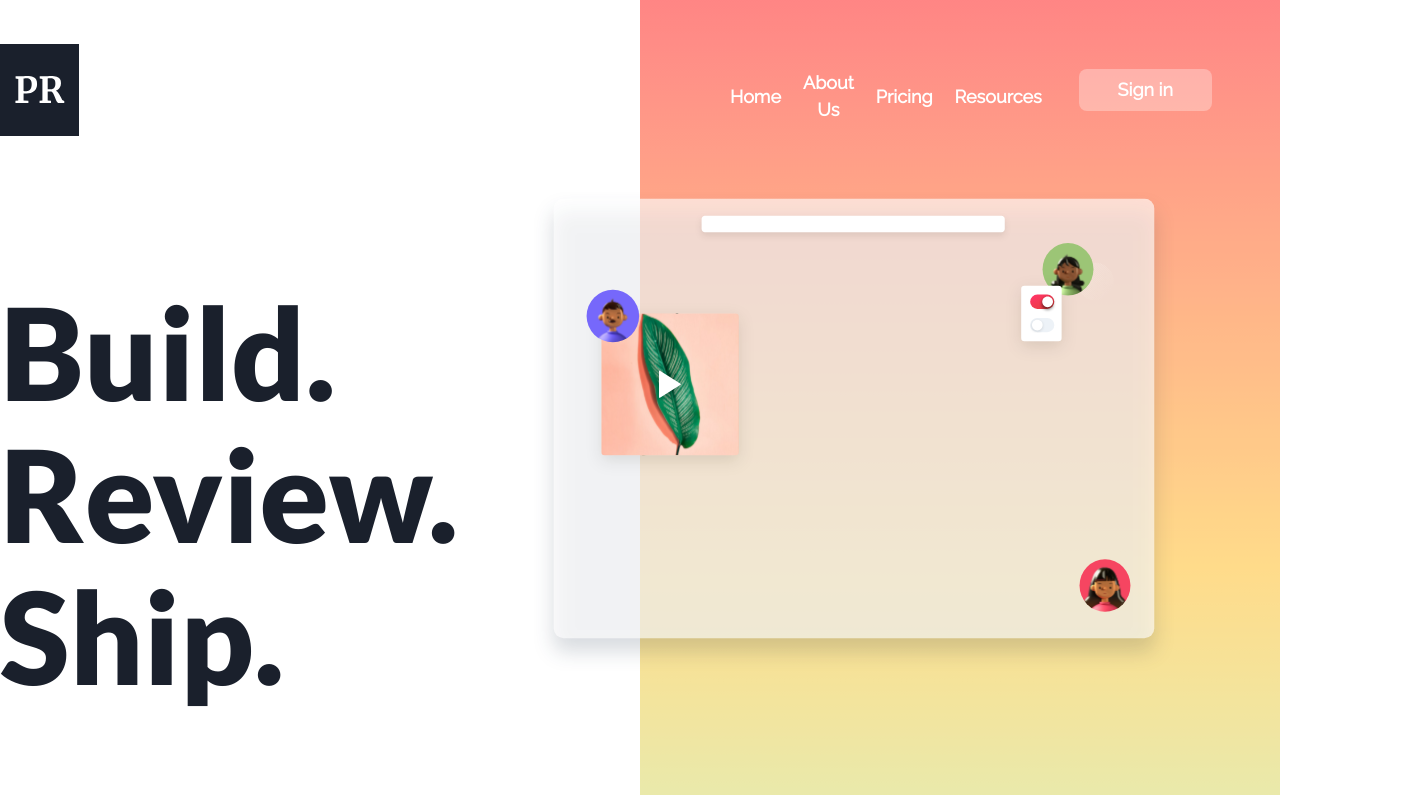
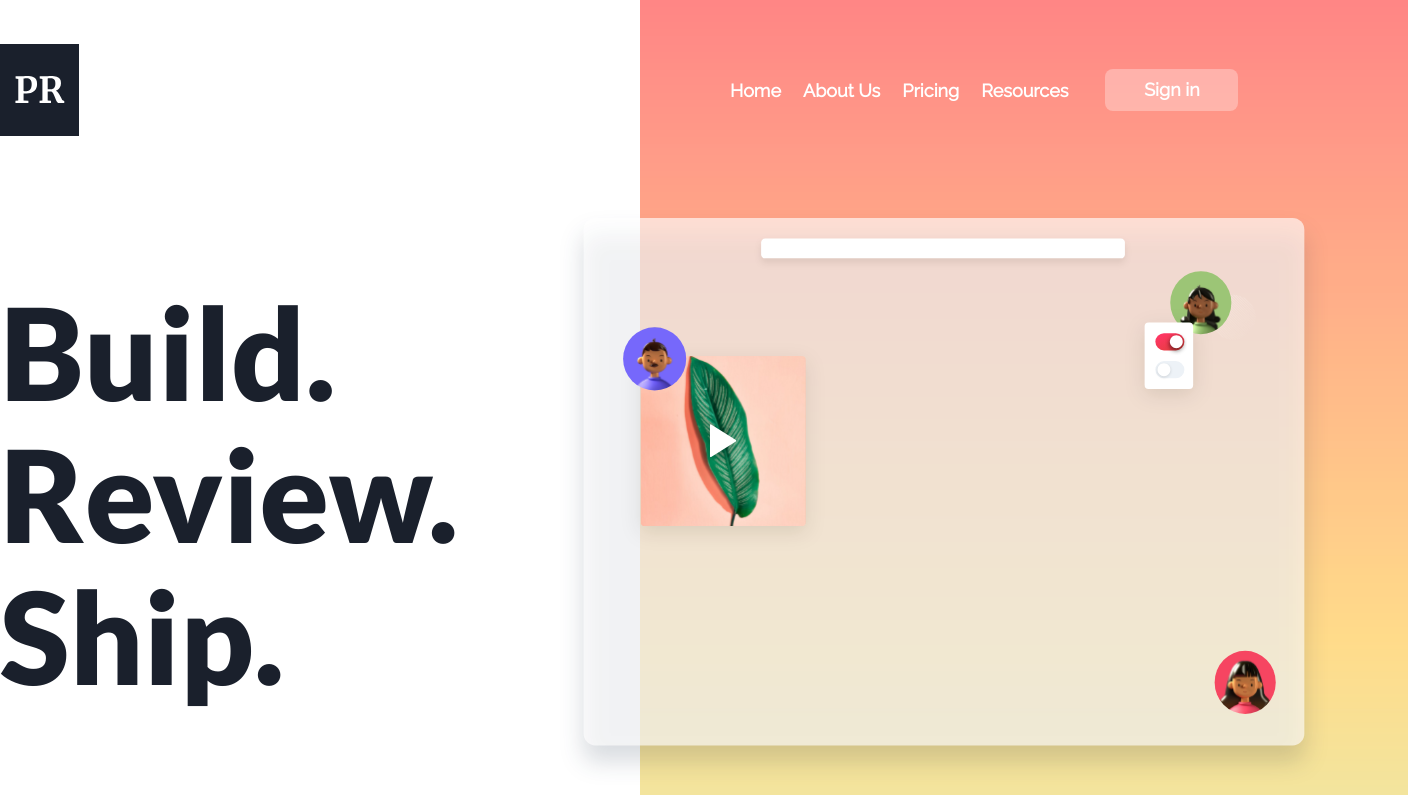
Before and after one commit to Alpha-Hamza/PR, a Next.js app: page / in a window 1280 px wide. Shown: the top 795 px of the page, 1408 px wide, since content can reach past the window. Built offline with nearby package versions, Linux system fonts and the light colour scheme.

Commit message:
final commit

```diff
--- a/Components/Header.js
+++ b/Components/Header.js
@@ -2,13 +2,13 @@
 
 export default function Header() {
   return (
-    <div className="mx-auto container ">
-      <div className="absolute  ">
-        <img src="./Images/BG1.svg" alt=" " className=" " />
+    <div className=" ">
+      <div className="absolute  2xl:w-[50%] xl:w-[60%] lg:w-[70%] h-[1050px]    ">
+        <img src="./Images/BG1.png" alt=" " className="w-full h-[1050px] " />
         <img
           src="./Images/desktop.svg"
           alt=" "
-          className=" absolute top-0 my-[30%] -left-[16.5%] "
+          className=" absolute top-[20%]  2xl:-ml-40 xl:-ml-20  "
         />
 
         <div className="flex  absolute top-0 mt-[69px] px-[90px] space-x-[22px]    ">
--- a/Components/Third.js
+++ b/Components/Third.js
@@ -47,7 +47,7 @@ export default function Third() {
                 </div>
               </div>
               <div className="flex relative ml-5 mt-[37px]">
-                <img src="./Images/TSi2.svg" alt=" " className="" />
+                <img src="./Images/Tsi2.svg" alt=" " className="" />
                 <img
                   src="./Images/Tsi3.svg"
                   alt=" "
--- a/Components/TopSection.js
+++ b/Components/TopSection.js
@@ -3,7 +3,7 @@ import Header from "./Header";
 
 export default function TopSection() {
   return (
-    <div className="mx-auto container flex">
+    <div className=" mx-auto container flex  ">
       <div className="w-[50%]  ">
         <img src="./Images/Logo.svg" alt=" " className="mt-[44px] " />
         <div className="w-[515px] mt-[145px]">
@@ -14,7 +14,7 @@ export default function TopSection() {
             The next big thing starts here. Get Prodify and be the first to
             market with an integrated product that you love
           </p>
-          <button className="w-full h-[72px] bg-[#E55278] hover:bg-[none] text-[28px] font-bold text-white rounded-[6px] mt-[43px]">
+          <button className="w-full h-[72px] bg-[#E55278] hover:bg-[#D53F8C] text-[28px] font-bold text-white rounded-[6px] mt-[43px]">
             Let’s Build
           </button>
         </div>
```
Also changed, not shown: public/Images/BG1.png (added).
